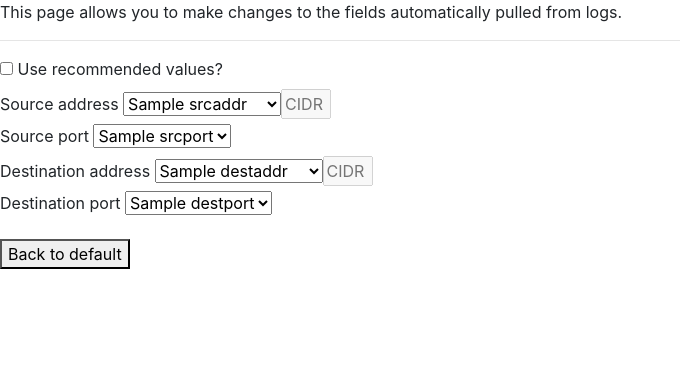
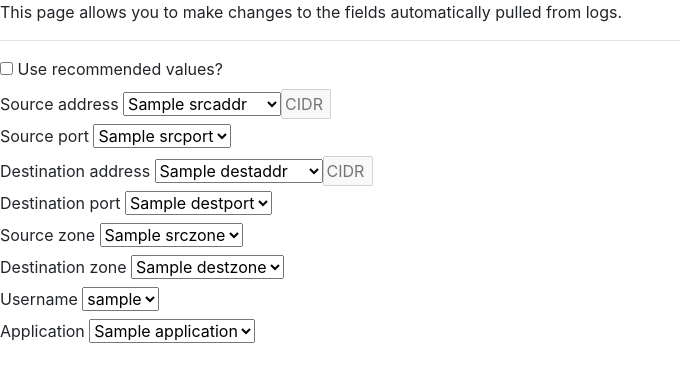
Before and after one commit to Juniper-SE/ztn-elk, a Flask app: template ztn/templates/enrichment.html in a window 1280 px wide. Shown: the top 382 px of the page, without its empty margins (0-680 px from the left). Run offline with Flask 2, Linux system fonts and the light colour scheme; the template is opened without the code that fills it: most values are stand-ins (such as "Sample title", 1, 10 or a date in 2020); some libraries are stand-ins or nearby versions.

Commit message:
add more inputs to enrichment form

```diff
--- a/ztn/templates/enrichment.html
+++ b/ztn/templates/enrichment.html
@@ -45,12 +45,36 @@
         </select>
         <br />
 
+        <label for="srczone">Source zone</label>
+        <select id="srczone" onchange="onChangeSrcZone()">
+            <option value='{{ srczone }}'>{{srczone}}</option>
+            <option id="srczone_any" value='any'>any</option>
+        </select>
+        <br />
+
+        <label for="destzone">Destination zone</label>
+        <select id="destzone" onchange="onChangeDestZone()">
+            <option value='{{ destzone }}'>{{destzone}}</option>
+            <option id="destzone_any" value='any'>any</option>
+        </select>
+        <br />
+
+        <label for="username">Username</label>
+        <select id="username" onchange="onChangeUsername()">
+            <option value='{{ username }}'>{{username}}</option>
+            <option id="username_group" value='group'>group</option>
+        </select>
+        <br />
+
+        <label for="application">Application</label>
+        <select id="application" onchange="onChangeApplication()">
+            <option value='{{ application }}'>{{application}}</option>
+            <option id="application_any" value='any'>any</option>
+        </select>
+        <br />
 
     </form>
 
-    <form method="get" action="/?{{ qs }}">
-        <button>Back to default</button>
-    </form>
 </body>
 
 </html>
--- a/ztn/ztn/app.py
+++ b/ztn/ztn/app.py
@@ -57,7 +57,7 @@ def enriched_data():
         "srcsubnet": str(convert_ip_to_subnet(args['srcaddr'])),
         "srcport": str(args['srcport']),
         "destaddr": str(args['destaddr']),
-        "destsubnet": str(convert_ip_to_subnet(args['srcaddr'])),
+        "destsubnet": str(convert_ip_to_subnet(args['destaddr'])),
         "destport": str(args['destport']),
         "servicename": str(args['servicename']),
         "srczone": str(args['srczone']),
```
